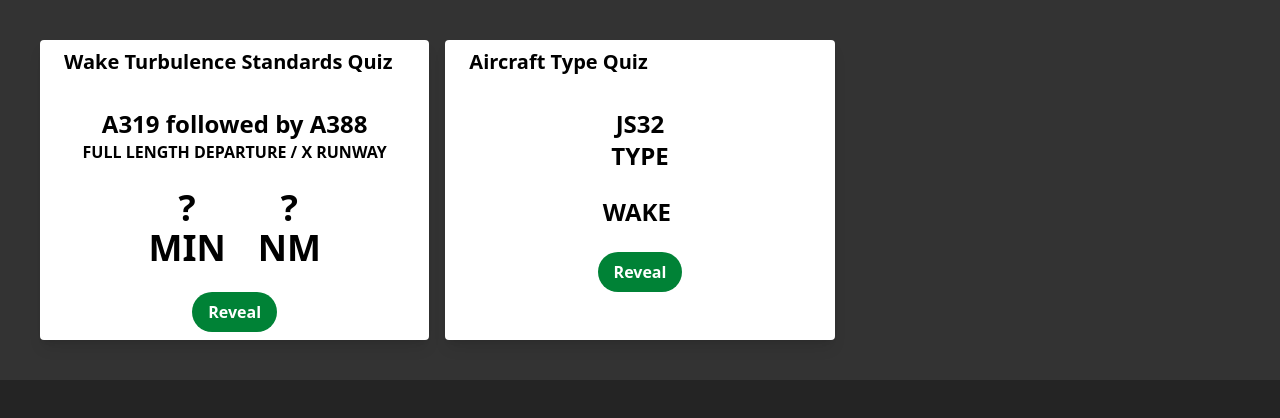
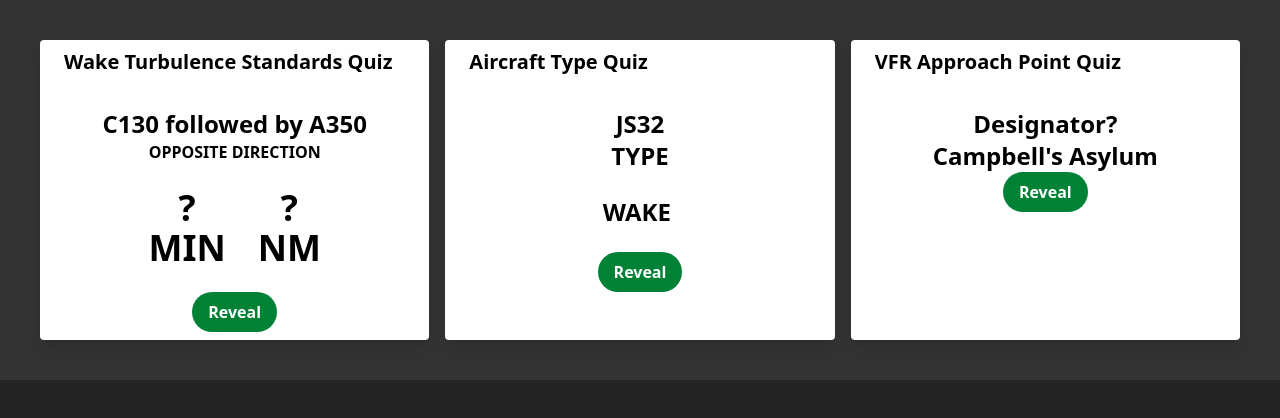
Before and after one commit to carlosbeneto/wake, a React (Vite) app: page / in a window 1280 px wide. Shown: the top 418 px of the page. Built offline with nearby package versions, Linux system fonts and the light colour scheme.

Commit message:
Added VFR waypoint quiz

```diff
--- a/src/App.jsx
+++ b/src/App.jsx
@@ -1,12 +1,14 @@
 import "./App.css";
 import Wake_Quiz from "./components/WakeQuiz";
 import Type_Quiz from "./components/TypeQuiz";
+import VFR_Quiz from "./components/VFRQuiz";
 
 function App() {
   return (
     <div className='grid  grid-cols-1 lg:grid-cols-3 p-8'>
       <Wake_Quiz />
       <Type_Quiz />
+      <VFR_Quiz />
     </div>
   );
 }
--- /dev/null
+++ b/src/components/VFRQuiz.jsx
@@ -0,0 +1,85 @@
+import Card from "./Card";
+import { useState } from "react";
+
+const POINTS = [
+  { d: "KYB", location: "Kirby Beach" },
+  { d: "MAL", location: "Mount Athol" },
+  { d: "GIR", location: "Giralia" },
+  { d: "NJU", location: "Namatjira University" },
+  { d: "CMA", location: "Campbell's Asylum" },
+  { d: "AKF", location: "Aardvark Farm" },
+  { d: "DLH", location: "Darley Heights" },
+  { d: "MOP", location: "Minilya Overpass" },
+  { d: "EPP", location: "Epping" },
+  { d: "CYD", location: "Carolyn Dam" },
+  { d: "ECG", location: "Exmouth Cricket Ground" },
+  { d: "MBP", location: "Mowbowra Powerhouse" },
+  { d: "HPP", location: "Hope Point" },
+  { d: "SAA", location: "Sandalwood" },
+  { d: "TTL", location: "Tristan Island" },
+  { d: "JNJ", location: "Janine Junction" },
+  { d: "NNO", location: "Ningaloo" },
+];
+const generateScenario = () => {
+  const randomPoint = POINTS[Math.floor(Math.random() * POINTS.length)];
+  const mode = Math.random() < 0.5;
+  return {
+    point: randomPoint,
+    mode: mode,
+  };
+};
+
+const VFR_Quiz = () => {
+  const [scenario, setScenario] = useState(generateScenario());
+  const [buttonState, setButtonState] = useState("Reveal");
+  const reset = () => {
+    if (buttonState === "Reset") {
+      setScenario(generateScenario());
+      setButtonState("Reveal");
+      return;
+    }
+    setButtonState("Reset");
+  };
+
+  //   const designator = scenario.mode ? scenario.point.d : "Designator?";
+  let designator;
+  if (buttonState === "Reset") {
+    designator = scenario.point.d;
+  } else {
+    designator = scenario.mode ? scenario.point.d : "Designator?";
+  }
+
+  let location;
+  if (buttonState === "Reset") {
+    location = scenario.point.location;
+  } else {
+    location = scenario.mode ? "Location?" : scenario.point.location;
+  }
+
+  return (
+    <Card title='VFR Approach Point Quiz'>
+      <div className='text-center text-2xl font-bold'>
+        <b>{designator}</b>
+      </div>
+
+      <div className='text-2xl font-black align-center text-center'>
+        <b>{location}</b>
+      </div>
+
+      <div className='w-full '>
+        <button
+          className={
+            buttonState === "Reset"
+              ? "block mx-auto bg-blue-700 hover:bg-blue-900 text-white font-bold py-2 px-4 rounded-full transition-all"
+              : " block mx-auto transition-all bg-green-700 hover:bg-green-900 text-white font-bold py-2 px-4 rounded-full"
+          }
+          onClick={reset}
+        >
+          {buttonState}
+        </button>
+      </div>
+    </Card>
+  );
+};
+
+export default VFR_Quiz;
```
